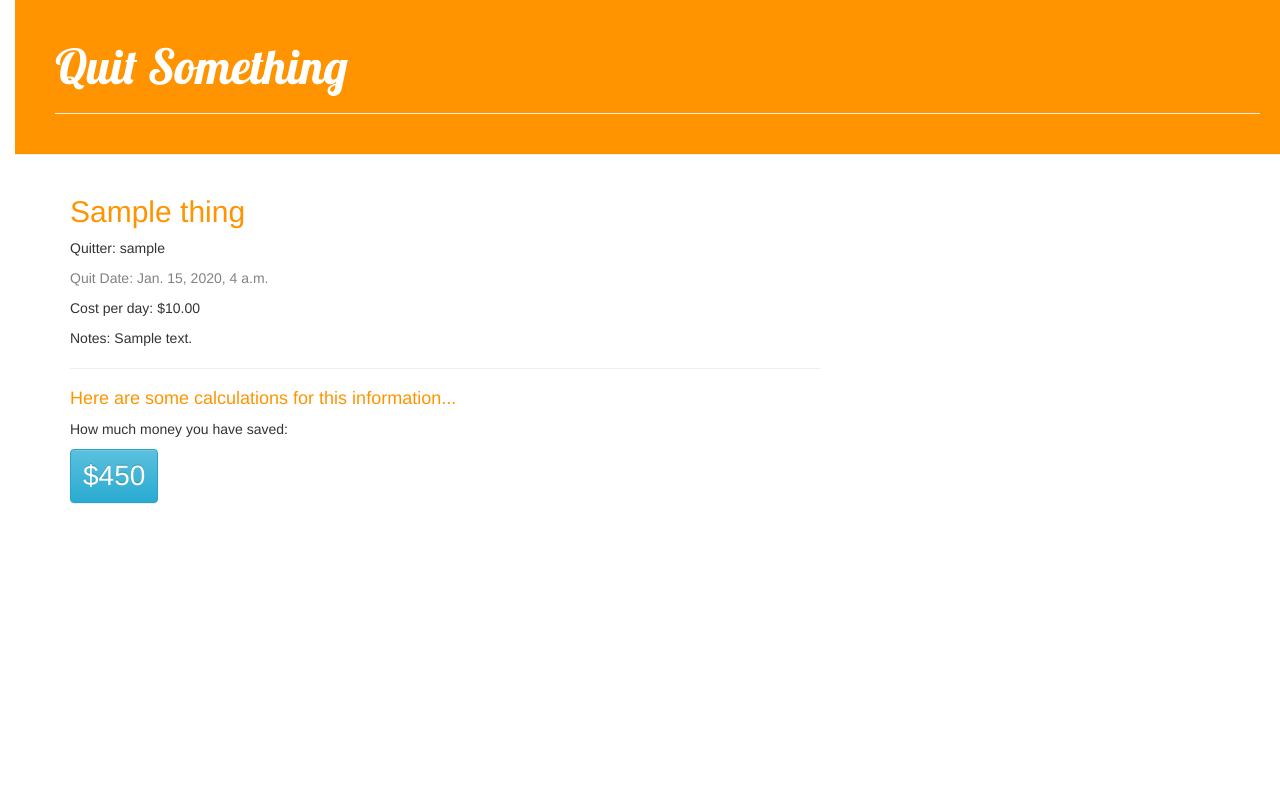
After one commit to ronraney/quit_app, a Django app: page /thing/1/ in a window 1280 px wide. The commit adds this page. Run offline with Django 3.2, Linux system fonts and the light colour scheme; tables that the repository leaves empty hold one stand-in row (values such as "Sample post"); some libraries are stand-ins or nearby versions.

Commit message:
Added view and template for detailed quitting object

```diff
--- /dev/null
+++ b/quit/static/css/quit.css
@@ -0,0 +1,58 @@
+.page-header {
+    background-color: #ff9400;
+    margin-top: 0;
+    padding: 20px 20px 20px 40px;
+}
+
+.page-header h1, .page-header h1 a, .page-header h1 a:visited, .page-header h1 a:active {
+    color: #ffffff;
+    font-size: 36pt;
+    font-family: 'Lobster';
+    text-decoration: none;
+}
+
+body {
+    padding-left: 15px;
+}
+
+.content {
+    margin-left: 40px;
+}
+
+.date {
+    color: #828282;
+}
+
+.save {
+    float: right;
+}
+
+.something-form textarea, .something-form input {
+    width: 100%;
+}
+
+.top-menu, .top-menu:hover, .top-menu:visited {
+    color: #ffffff;
+    float: right;
+    font-size: 26pt;
+    margin-right: 20px;
+}
+
+.something {
+    margin-bottom: 70px;
+}
+
+.something h2 a, .something h2 a:visited {
+    color: #ff9400;
+}
+.something h2 a:hover{
+    color: red;
+    transition: color 1s ease;
+    text-decoration: none;
+}
+.something h4 {
+    color: #ff9400;
+}
+.something button {
+    font-size: 200%;
+}
--- /dev/null
+++ b/quit/templates/quit/base.html
@@ -0,0 +1,23 @@
+{% load staticfiles %}
+<html>
+    <head>
+        <title>Quit Something App</title>
+        <link rel="stylesheet" href="//maxcdn.bootstrapcdn.com/bootstrap/3.2.0/css/bootstrap.min.css">
+        <link rel="stylesheet" href="//maxcdn.bootstrapcdn.com/bootstrap/3.2.0/css/bootstrap-theme.min.css">
+        <link rel="stylesheet" href="{% static 'css/quit.css' %}">
+        <link href="//fonts.googleapis.com/css?family=Lobster&subset=latin,latin-ext" rel="stylesheet" type="text/css">
+    </head>
+    <body>
+        <div class="page-header">
+            <h1><a href="">Quit Something</a></h1><hr>
+        </div>
+        <div class="content container">
+            <div class="row">
+                <div class="col-md-8">
+                {% block content %}
+                {% endblock %}
+                </div>
+            </div>
+        </div>
+    </body>
+</html>
--- /dev/null
+++ b/quit/templates/quit/thing_detail.html
@@ -0,0 +1,17 @@
+{% extends 'quit/base.html' %}
+
+{% block content %}
+    <div class="something">
+        <h2 class="title"><a href="{% url 'thing_detail' pk=thing.pk %}">{{ thing.title }}</a></h2>
+        <p>Quitter: {{ thing.quitter }}</p>
+        <div class="date">
+            <p>Quit Date: {{ thing.quit_date }}</p>
+        </div>
+        <p>Cost per day: ${{ thing.cost_per_day }}</p>
+        <p>Notes: {{ thing.notes|linebreaksbr }}</p>
+        <hr>
+        <h4>Here are some calculations for this information...</h4>
+        <p>How much money you have saved:</p>
+        <button type="button" class="btn btn-info">$450</div>
+    </div>
+{% endblock %}
--- a/quit/urls.py
+++ b/quit/urls.py
@@ -3,4 +3,5 @@ from . import views
 
 urlpatterns = [
     url(r'^$', views.something_list, name='something_list'),
+    url(r'^thing/(?P<pk>\d+)/$', views.thing_detail, name='thing_detail'),
 ]
--- a/quit/views.py
+++ b/quit/views.py
@@ -1,4 +1,4 @@
-from django.shortcuts import render
+from django.shortcuts import render, get_object_or_404
 from django.utils import timezone
 from .models import Thing
 
@@ -6,3 +6,7 @@ from .models import Thing
 def something_list(request):
     things = Thing.objects.filter(quit_date__lte=timezone.now()).order_by('quit_date')
     return render(request, 'quit/something_list.html', {'things': things})
+
+def thing_detail(request, pk):
+    thing = get_object_or_404(Thing, pk=pk)
+    return render(request, 'quit/thing_detail.html', {'thing': thing})
```
Also changed, not shown: quit/templates/quit/something_list.html (+14 -21 lines).
